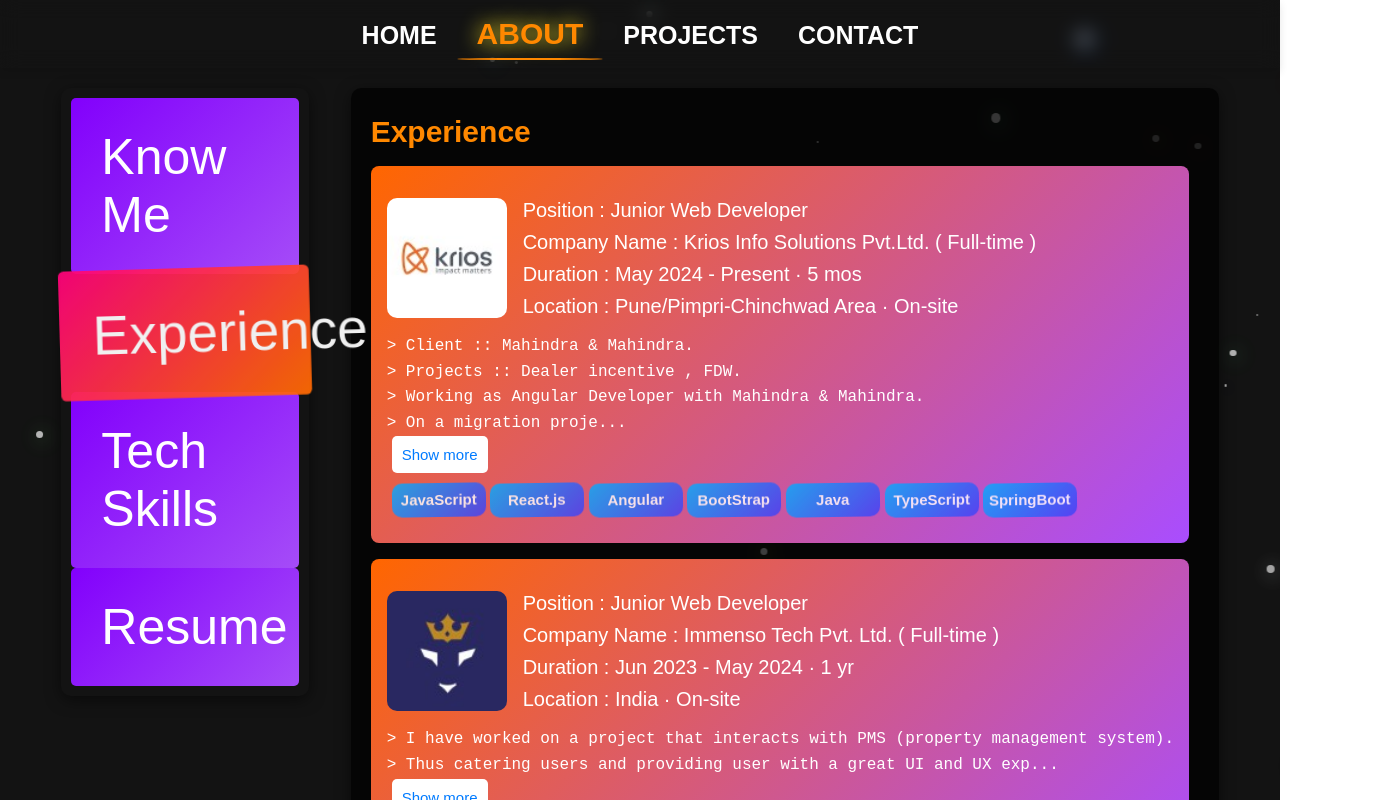
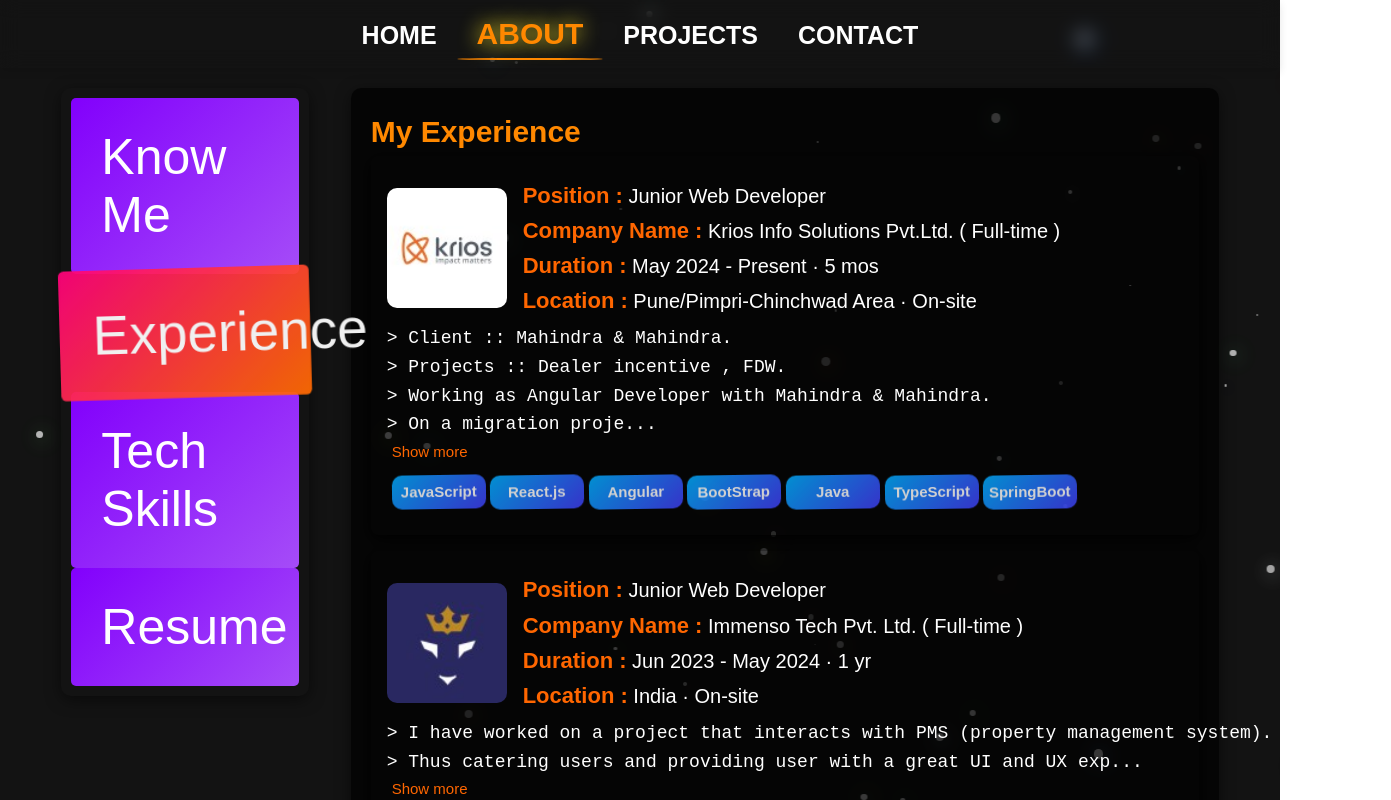
Before and after one commit to yajay0411/Portfolio, a React (Vite) app: page /about in a window 1280 px wide. Both pictures are taken after a click on the button "Experience". Shown: the top 800 px of the page, 1391 px wide, since content can reach past the window. Built offline with nearby package versions, Linux system fonts and the light colour scheme; no server answers.

Commit message:
Feature :: Update look of experience card

```diff
--- a/src/components/pages/About/TabsContentSection/ExperienceTab/ExperienceCard.tsx
+++ b/src/components/pages/About/TabsContentSection/ExperienceTab/ExperienceCard.tsx
@@ -48,10 +48,22 @@
           className={css["company-logo"]}
         />
         <div className={css["experience-info"]}>
-          <p>{`Position : ${position}`}</p>
-          <p>{`Company Name : ${company} ( ${type} )`}</p>
-          <p>{`Duration : ${period}`}</p>
-          <p>{`Location : ${location}`}</p>
+          <p>
+            <span className={css.header}>Position :</span>
+            {` ${position}`}
+          </p>
+          <p>
+            <span className={css.header}>Company Name :</span>
+            {` ${company} ( ${type} )`}
+          </p>
+          <p>
+            <span className={css.header}>Duration :</span>
+            {` ${period}`}
+          </p>
+          <p>
+            <span className={css.header}>Location :</span>
+            {` ${location}`}
+          </p>
         </div>
       </div>
       <div className={css["experience-body"]}>
--- a/src/components/pages/About/TabsContentSection/ExperienceTab/ExperienceTab.module.css
+++ b/src/components/pages/About/TabsContentSection/ExperienceTab/ExperienceTab.module.css
@@ -4,9 +4,9 @@
   flex-direction: column;
   border-radius: 8px;
   padding: 16px;
-  margin: 10px 10px 10px 0px;
   margin-bottom: 16px;
-  background: linear-gradient(135deg, #ff6600, #a94dff);
+  box-shadow: 0px 4px 15px rgba(0, 0, 0, 1);
+  /* background: linear-gradient(135deg, #ff6600, #a94dff); */
 }
 
 .experience-header {
@@ -22,8 +22,18 @@
   margin: 16px 16px 16px 0px;
 }
 
+.experience-info p {
+  font-size: 20px !important;
+}
+
+.experience-info p .header {
+  font-size: 22px !important;
+  color: #ff6600;
+  font-weight: bold;
+}
+
 .experience-body pre {
-  font-size: 16px;
+  font-size: 18px;
 }
 
 .tags {
@@ -68,14 +78,12 @@
 /* turncate text css */
 
 .toggle-btn {
-  background: white;
-  border-radius: 5px;
-  border: none;
-  color: #007bff;
+  color: #ff6600;
   cursor: pointer;
   margin-left: 5px;
-  padding: 10px;
   font-size: 15px;
+  background: none;
+  border: none;
 }
 
 .toggle-btn:hover {
@@ -86,11 +94,7 @@
   .experience-card {
     display: flex;
     flex-direction: column;
-    border-radius: 8px;
-    padding: 16px;
-    margin: 10px 10px 10px 0px;
-    margin-bottom: 16px;
-    background: linear-gradient(135deg, #ff6600, #a94dff);
+    padding: 0px;
   }
 
   .experience-header {
@@ -136,16 +140,18 @@
   }
 
   .toggle-btn {
-    background: white;
-    border-radius: 5px;
-    border: none;
-    color: #007bff;
-    cursor: pointer;
+    color: #ff6600;
     padding: 5px;
     font-size: 15px;
   }
 
-  .toggle-btn:hover {
-    color: #80b8f5;
+  .experience-info p {
+    font-size: 18px !important;
+  }
+
+  .experience-info p .header {
+    font-size: 18px !important;
+    color: #ff6600;
+    font-weight: bold;
   }
 }
--- a/src/components/pages/About/TabsContentSection/ExperienceTab/ExperienceTab.tsx
+++ b/src/components/pages/About/TabsContentSection/ExperienceTab/ExperienceTab.tsx
@@ -22,7 +22,7 @@
 const ExperienceTab: React.FC<ExperienceProps> = ({ experiences }) => {
   return (
     <>
-      <h1>Experience</h1>
+      <h1>My Experience</h1>
       {experiences.map((exp) => (
         <ExperienceCard key={exp.id} {...exp} />
       ))}
--- /dev/null
+++ b/src/components/pages/About/TabsContentSection/KnowMeTab/KnowMe.module.css
@@ -0,0 +1,25 @@
+.aboutme p {
+  font-size: 22px !important;
+}
+
+.thoughtLine {
+  text-align: center;
+  font-size: 30px;
+  animation: thoughtLineAnimation 2s ease-in-out infinite;
+}
+
+@keyframes thoughtLineAnimation {
+  0% {
+    opacity: 1;
+    transform: translateX(5px) rotate(1deg);
+  }
+  50% {
+    opacity: 0.8;
+
+    transform: translateX(5px) rotate(-1deg);
+  }
+  100% {
+    opacity: 1;
+    transform: translateX(5px) rotate(1deg);
+  }
+}
--- a/src/components/pages/About/TabsContentSection/KnowMeTab/KnowMeTab.tsx
+++ b/src/components/pages/About/TabsContentSection/KnowMeTab/KnowMeTab.tsx
@@ -1,15 +1,21 @@
 import React from "react";
+import css from "./KnowMe.module.css";
 
 const KnowMeTab: React.FC = () => {
   return (
     <>
+      <div>
         <h1>About Me</h1>
-      <p>{`👋 Hey there, You Have found one of the Best JavaScript Developer.`}</p>
+        <span className={css.aboutme}>
+          <p>{`Hey there, 👋 `}</p>
           <p>{`I am Ajay Yadav and I am a Software Developer with 2.5+ years experience in development.`}</p>
           <p>{`💼 My experience has given me the opportunity to design and develop user-centric websites and web-applications. I specialize in creating seamless user experiences, complex functionalities and features by leveraging my skills in HTML, CSS, JavaScript, React JS, Angular and MySQL.`}</p>
           <p>{`🚀 I'm passionate about continuous learning and applying my knowledge to deliver scalable and efficient web applications. My technical proficiency includes a strong understanding of data structures, algorithms, and core computer science principles.`}</p>
+        </span>
+      </div>
+      <div>
+        <h1>⚙️ Technical Skills:</h1>
         <ul>
-        ⚙️ Technical Skills:
           <li>- Programming Languages: Java, JavaScript, Dart.</li>
           <li>- Libraries/Frameworks: React JS, Angular, Adonis JS.</li>
           <li>- Database Knowledge: SQL, MongoDB.</li>
@@ -22,15 +28,20 @@
             Systems.
           </li>
         </ul>
+      </div>
+      <div>
+        <h1> 💡 Soft Skills:</h1>
         <ul>
-        💡 Soft Skills:
           <li>- Problem-Solving</li>
           <li>- Logical Reasoning</li>
           <li>- Time Management</li>
           <li>- Communication</li>
           <li>- Collaboration</li>
         </ul>
-      <p>{`🌟"Think Like an Programmer and Start Coding!" 🌟`}</p>
+      </div>
+      <div className={css.thoughtLine}>
+        {`🌟"Think Like an Programmer and Start Coding!" 🌟`}
+      </div>
     </>
   );
 };
--- a/src/components/pages/Home/Home.module.css
+++ b/src/components/pages/Home/Home.module.css
@@ -1,8 +1,15 @@
+.homeContainer {
+  display: flex;
+  flex-direction: column;
+  justify-content: center;
+  align-items: center;
+  color: #fff;
+}
+
 .heroSection {
   display: flex;
   justify-content: center;
   align-items: center;
-  color: #fff;
 }
 
 .mainOne {
@@ -106,12 +113,19 @@
 
 /* Media query for smaller screens (tablets and phones) */
 @media (max-width: 768px) {
+  .homeContainer {
+    flex-direction: column-reverse;
+  }
   .heroSection {
     display: flex;
     flex-direction: column-reverse;
     justify-content: center;
     align-items: center;
     color: #fff;
+  }
+
+  .helloSubSection {
+    width: 80vw;
   }
 
   .hieHand {
@@ -145,11 +159,10 @@
   .roleLine {
     width: 350px;
     font-size: 25px;
-    height: 40px; /* To maintain space for the typewriter effect */
   }
 
   .tagline {
-    font-size: 25px;
+    font-size: 35px;
     color: #ff8800;
     text-shadow: 0 0 20px rgb(255, 234, 43);
     height: 40px; /* To maintain space for the typewriter effect */
--- a/src/components/pages/Home/index.tsx
+++ b/src/components/pages/Home/index.tsx
@@ -52,6 +52,7 @@
   return (
     <>
       <div className="pageWrapper">
+        <div className={css.homeContainer}>
           <div className={css.heroSection}>
             <div className={css.mainOne}>
               {/* Name */}
@@ -80,7 +81,11 @@
           <div className={css.roleLine}>
             <span className={css.tagline}>
               <Typewriter
-              words={["React Developer", "Angular Developer", "Node Developer"]}
+                words={[
+                  "React Developer",
+                  "Angular Developer",
+                  "Node Developer",
+                ]}
                 loop={true}
                 cursor
                 cursorStyle="_"
@@ -91,6 +96,7 @@
             </span>
           </div>
         </div>
+      </div>
     </>
   );
 };
```
Lines whose indentation alone changed are shown as unchanged.
